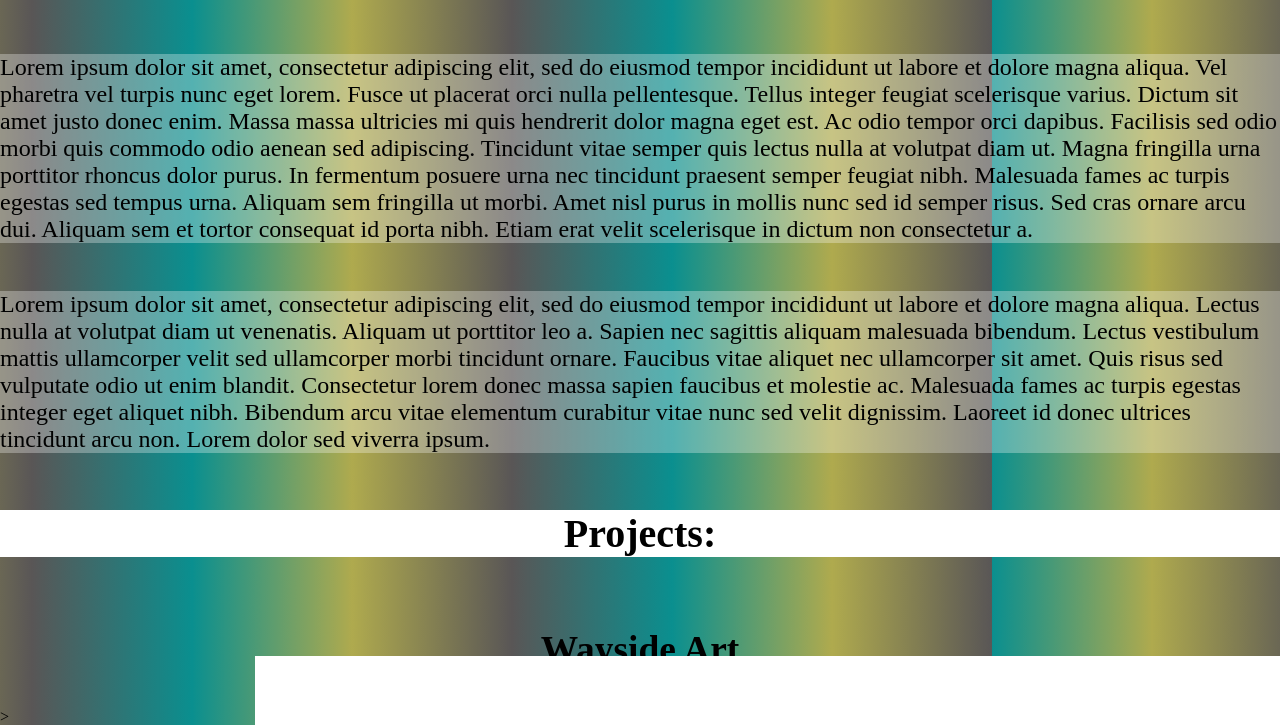
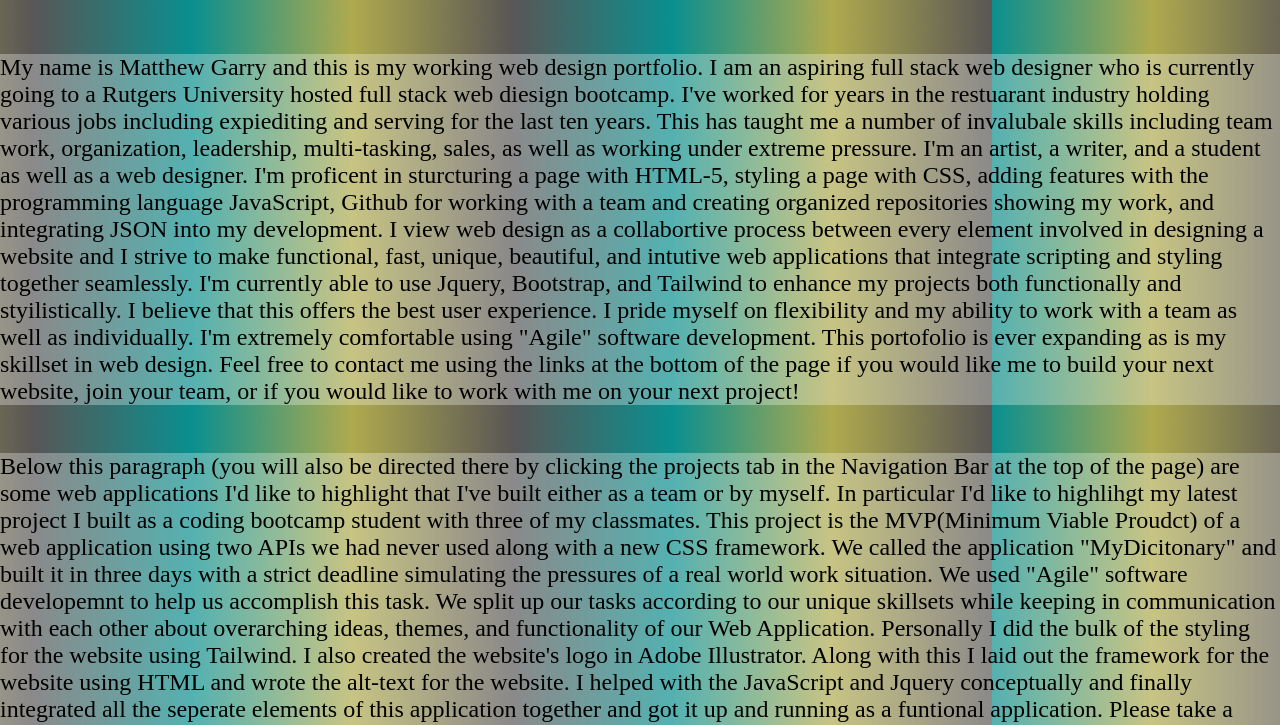
Before and after one commit to mhgarry/portfolio, a plain HTML site: page index.html in a window 1280 px wide. Shown: the part 615-1340 px from the top of the page. Drawn offline with Linux system fonts and the light colour scheme; a web font is replaced by a local one.

Commit message:
Added Portfolio+About Me Text

```diff
--- a/assets/style.css
+++ b/assets/style.css
@@ -128,6 +128,7 @@ h4{
     gap: 50px 50px;
     margin-bottom: 50px;
 
+
 }
 
 img {
--- a/index.html
+++ b/index.html
@@ -54,25 +54,34 @@
                 <section>
                     <p> <!-- a couple paragraphs introudcing myself. Stock text from "Lorem Ipsum Generator"
                           https://loremipsum.io/generator/?n=1&t=p -->
-                        Lorem ipsum dolor sit amet, consectetur adipiscing elit, sed do eiusmod tempor incididunt
-                        ut labore et dolore magna aliqua. Vel pharetra vel turpis nunc eget lorem. Fusce ut placerat
-                        orci nulla pellentesque. Tellus integer feugiat scelerisque varius. Dictum sit amet justo donec enim.
-                        Massa massa ultricies mi quis hendrerit dolor magna eget est. Ac odio tempor orci dapibus. Facilisis sed
-                        odio morbi quis commodo odio aenean sed adipiscing. Tincidunt vitae semper quis lectus nulla at volutpat diam ut.
-                        Magna fringilla urna porttitor rhoncus dolor purus. In fermentum posuere urna nec tincidunt praesent semper
-                        feugiat nibh. Malesuada fames ac turpis egestas sed tempus urna. Aliquam sem fringilla ut morbi. Amet nisl purus
-                        in mollis nunc sed id semper risus. Sed cras ornare arcu dui. Aliquam sem et tortor consequat id porta nibh.
-                        Etiam erat velit scelerisque in dictum non consectetur a.
+                        My name is Matthew Garry and this is my working web design portfolio. I am an aspiring full stack web designer who is currently going to a Rutgers University
+                        hosted full stack web diesign bootcamp. I've worked for years in the restuarant industry holding various jobs including expiediting and serving for the last
+                        ten years. This has taught me a number of invalubale skills including team work, organization, leadership, multi-tasking, sales, as well as working under extreme pressure.
+                        I'm an artist, a writer, and a student as well as a web designer.
+
+                        I'm proficent in sturcturing a page with HTML-5, styling a page with CSS, adding features with the programming language JavaScript, Github for working with a team and creating organized
+                        repositories showing my work, and integrating JSON into my development. I view web design as a collabortive process between every element involved in designing a website and I strive to make
+                        functional, fast, unique, beautiful, and intutive web applications that integrate scripting and styling together seamlessly. I'm currently able to use Jquery, Bootstrap, and Tailwind to enhance
+                        my projects both functionally and styilistically. I believe that this offers the best user experience. I pride myself on flexibility and my ability to work with a team as well as individually.
+                        I'm extremely comfortable using "Agile" software development. This portofolio is ever expanding as is my skillset in web design.
+
+                        Feel free to contact me using the links at the bottom of the page if you would like me to build your
+                        next website, join your team, or if you would like to work with me on your next project!
 
                     </p>
 
                     <p>
-                        Lorem ipsum dolor sit amet, consectetur adipiscing elit, sed do eiusmod tempor incididunt ut labore et dolore magna
-                        aliqua. Lectus nulla at volutpat diam ut venenatis. Aliquam ut porttitor leo a. Sapien nec sagittis aliquam malesuada
-                        bibendum. Lectus vestibulum mattis ullamcorper velit sed ullamcorper morbi tincidunt ornare. Faucibus vitae aliquet nec
-                        ullamcorper sit amet. Quis risus sed vulputate odio ut enim blandit. Consectetur lorem donec massa sapien faucibus et molestie
-                        ac. Malesuada fames ac turpis egestas integer eget aliquet nibh. Bibendum arcu vitae elementum curabitur vitae nunc sed velit dignissim.
-                        Laoreet id donec ultrices tincidunt arcu non. Lorem dolor sed viverra ipsum.
+                        Below this paragraph (you will also be directed there by clicking the projects tab in the Navigation Bar at the top of the page) are some web applications I'd like to highlight that
+                        I've built either as a team or by myself.
+
+                        In particular I'd like to highlihgt my latest project I built as a coding bootcamp student with three of my classmates. This project is the MVP(Minimum Viable Proudct) of a web application using two APIs
+                        we had never used along with a new CSS framework. We called the application "MyDicitonary" and built it in three days with a strict deadline simulating the pressures of a real world work situation. We
+                        used "Agile" software developemnt to help us accomplish this task.
+
+                        We split up our tasks according to our unique skillsets while keeping in communication with each other about overarching ideas, themes, and functionality of our Web Application.
+                        Personally I did the bulk of the styling for the website using Tailwind. I also created the website's logo in Adobe Illustrator. Along with this I laid out the framework for the website using
+                        HTML and wrote the alt-text for the website. I helped with the JavaScript and Jquery conceptually and finally integrated all the seperate elements of this application together and got it up and
+                        running as a funtional application. Please take a look at this project in the Projects section of this page.
                     </p>
                 </section>
         <!-- This part of the page will showcase my development work. I will post 5 projects (stock phots from https://www.istockphoto.com/ atm)
@@ -86,10 +95,10 @@
                         Wayside Art
                     </h3>
                 </section>
-            <!-- insert big image into HTML and first project into HTML document. Got image from www.istockphoto.com royalty free-->>
+            <!-- insert big image into HTML and first project into HTML document. Got screenshot of our first project-->>
             <div class="container">
                 <section class="arrow">
-                    <a href="https://www.istockphoto.com/vector/urban-party-bw-gm97978570-12320792"><img src="assets/arrow.jpg"></a>
+                    <a href="https://edsonpetry.github.io/my-dictionary-project/"><img src="assets/My Portfolio_files/MyDictionaryWebApp.png"></a>
                 </section>
             </div>
             <!--giving this project it's own section to really higlight it-->
@@ -129,9 +138,9 @@
                 <nav class="hitmeup"> <!-- nav bar with contact info-->
                     <ul>
                         <li>|phone number|</li>
-                        <li>|email|</li>
-                        <li>|github|</li>
-                        <li>|socials|</li>
+                        <li>|mhgarry92@gmail.com|</li>
+                        <li><a rel="github" href="https://github.com/mhgarry"></a>|github|</li>
+                        <li href="#">|socials|</li>
                     </ul>
                 </nav>
          </footer>
```
Also changed, not shown: assets/My Portfolio_files/MyDictionaryWebApp.png (added), 1 other file.
